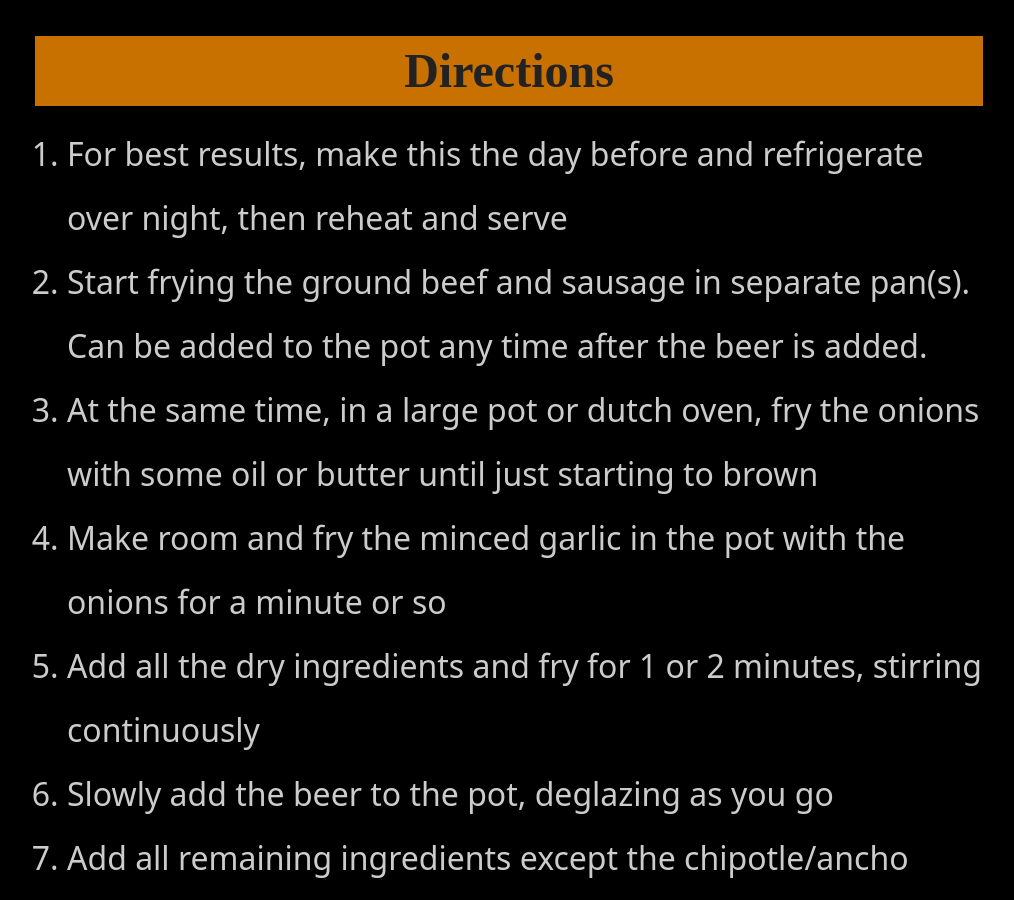
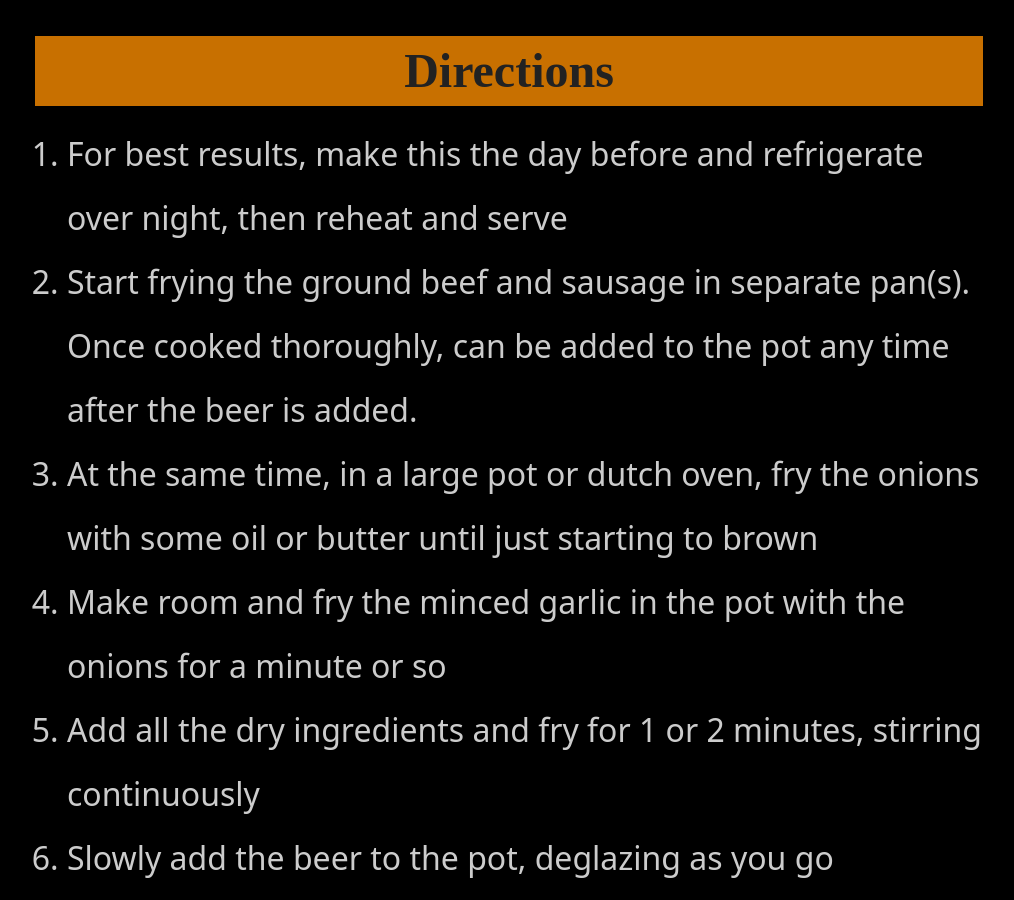
Before and after one commit to dits-family-cookbook/dits-family-cookbook.github.io, a Jekyll site: the page built from recipes/main-dishes/johns-chili.md, in a window 1280 px wide and 900 px high, scrolled down 2749 px. Shown: the whole window, without its empty margins (131-1145 px from the left). Built offline with Jekyll 4.4.1, drawn with Linux system fonts in a browser that asks for light colours.

Commit message:
chili recipe wording

```diff
--- a/recipes/main-dishes/johns-chili.md
+++ b/recipes/main-dishes/johns-chili.md
@@ -49,7 +49,7 @@ Toppings:
 # Directions
 
 1. For best results, make this the day before and refrigerate over night, then reheat and serve
-1. Start frying the ground beef and sausage in separate pan(s).  Can be added to the pot any time after the beer is added.
+1. Start frying the ground beef and sausage in separate pan(s).  Once cooked thoroughly, can be added to the pot any time after the beer is added.
 1. At the same time, in a large pot or dutch oven, fry the onions with some oil or butter until just starting to brown
 1. Make room and fry the minced garlic in the pot with the onions for a minute or so
 1. Add all the dry ingredients and fry for 1 or 2 minutes, stirring continuously
```
